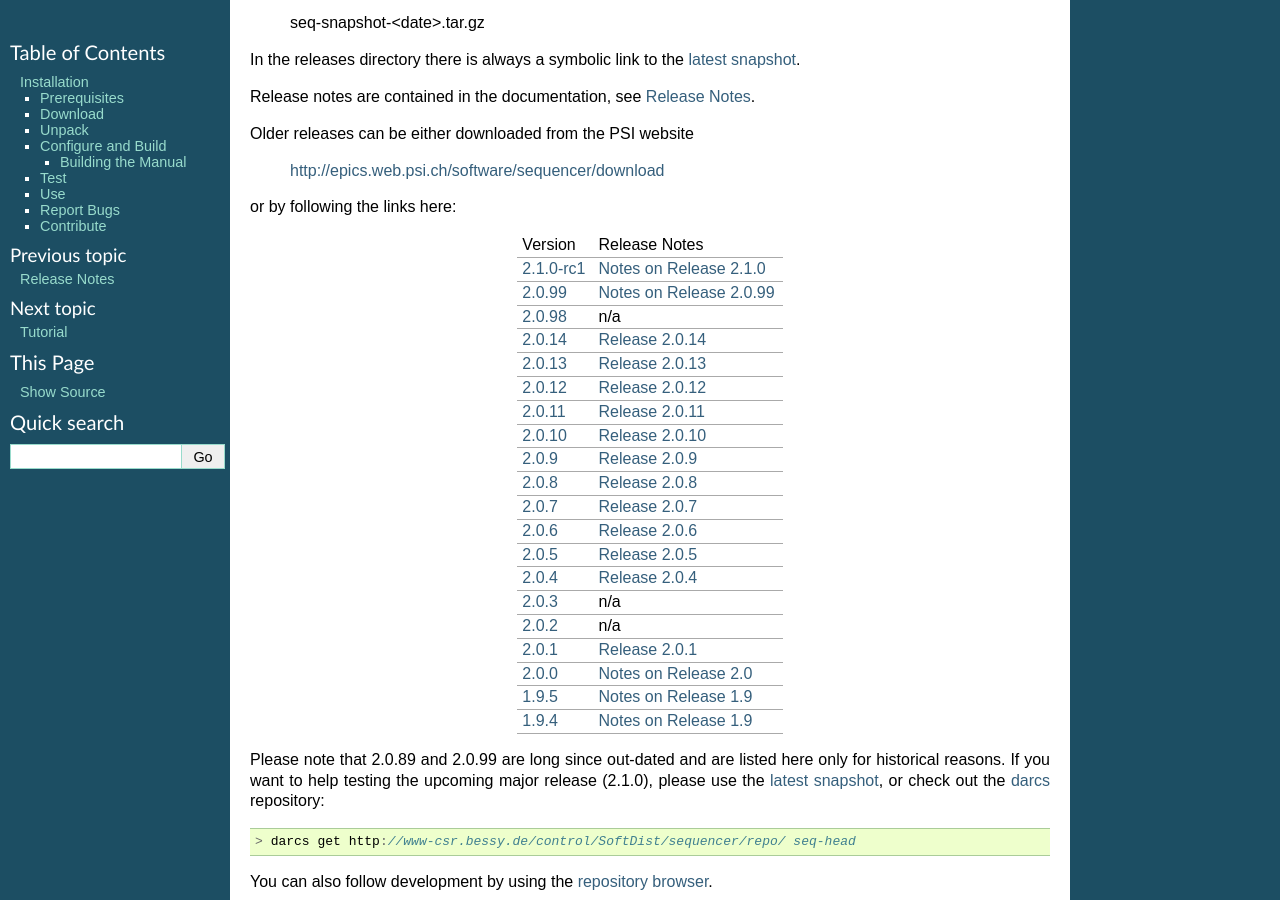
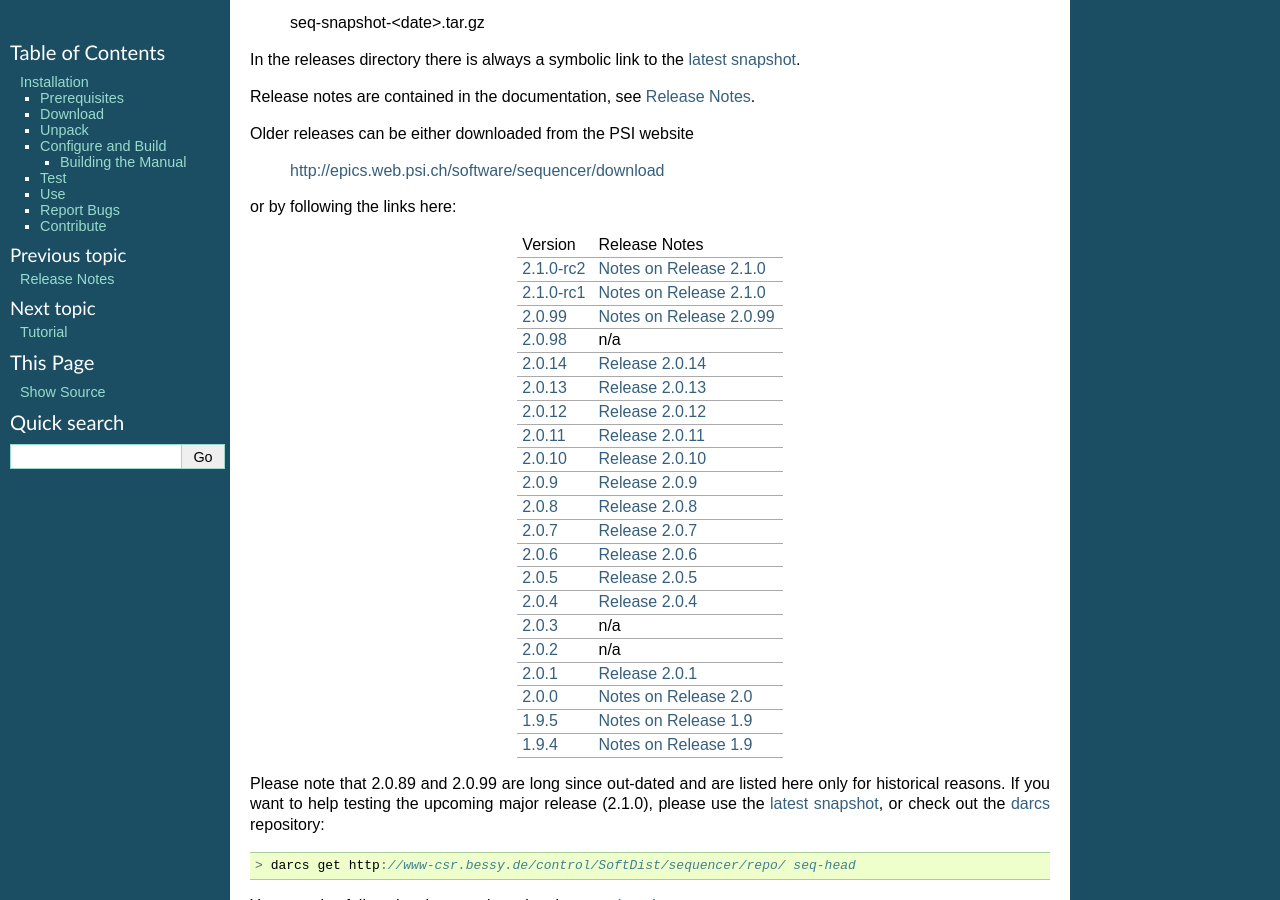
Before and after one commit to jeonghanlee/sequencer-2-2, a Sphinx documentation site: the page built from documentation/Installation.txt, in a window 1280 px wide and 900 px high, scrolled down 455 px. Built offline with Sphinx 7.4.7, drawn with Linux system fonts in a browser that asks for light colours.

Commit message:
docs: added 2.1.0-rc2

```diff
--- a/documentation/Installation.txt
+++ b/documentation/Installation.txt
@@ -47,6 +47,7 @@ or by following the links here:
    ============== ===========================
    Version        Release Notes
    -------------- ---------------------------
+   `2.1.0-rc2`_   :ref:`Release_Notes_2.1.0`
    `2.1.0-rc1`_   :ref:`Release_Notes_2.1.0`
    `2.0.99`_      :ref:`Release_Notes_2.0.99`
    `2.0.98`_      n/a
@@ -83,6 +84,7 @@ See `Contribute`_ for a short description how to record and send
 patches.
 
 .. _latest snapshot: http://www-csr.bessy.de/control/SoftDist/sequencer/releases/seq-snapshot-latest.tar.gz
+.. _2.1.0-rc2: http://www-csr.bessy.de/control/SoftDist/sequencer/releases/seq-2.1.0-rc2.tar.gz
 .. _2.1.0-rc1: http://www-csr.bessy.de/control/SoftDist/sequencer/releases/seq-2.1.0-rc1.tar.gz
 .. _2.0.99: http://www-csr.bessy.de/control/SoftDist/sequencer/releases/seq-2.0.99.tar.gz
 .. _2.0.98: http://www-csr.bessy.de/control/SoftDist/sequencer/releases/seq-2.0.98.tar.gz
```
